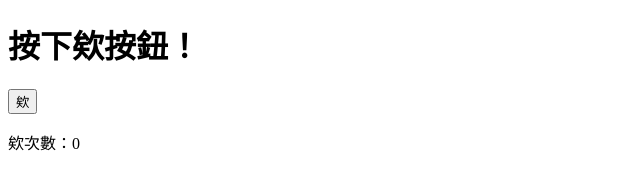
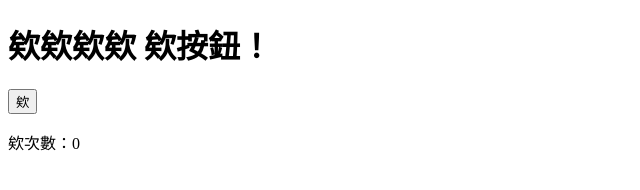
Before and after one commit to perper-per/perper-per.github.io, a plain HTML site: page index.html in a window 1280 px wide. Shown: the whole page, without its empty margins (0-640 px from the left). Drawn offline with Linux system fonts and the light colour scheme.

Commit message:
Update index.html

```diff
--- a/index.html
+++ b/index.html
@@ -36,7 +36,7 @@
     </script>
   </head>
   <body>
-    <h1>按下欸按鈕！</h1>
+    <h1>欸欸欸欸 欸按鈕！</h1>
     <button onclick="sendOi()">欸</button>
     <p id="oiCount">欸次數：0</p>
   </body>
```
